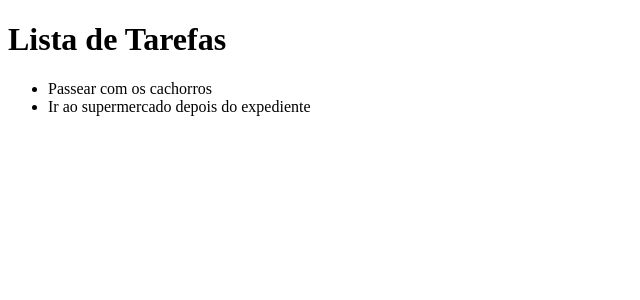
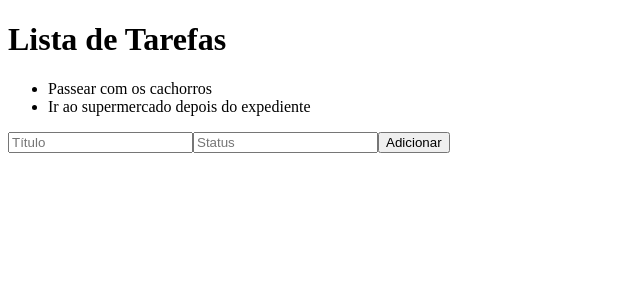
Before and after one commit to Vieired/todo-list, an Angular app: page / in a window 1280 px wide. Shown: the top 300 px of the page, without its empty margins (0-640 px from the left). Built offline with nearby package versions, Linux system fonts and the light colour scheme; data requests are answered from the project's data file.

Commit message:
feat: altera método addTodo para adicionar itens através do serviço criado

```diff
--- a/src/app/app.component.html
+++ b/src/app/app.component.html
@@ -24,3 +24,11 @@
     <p>Carregando...</p>
   </ng-template>
 </section>
+
+<section>
+  <form [formGroup]="form">
+    <input type="text" formControlName="title" placeholder="Título">
+    <input type="text" formControlName="done" placeholder="Status">
+    <button (click)="addTodo()">Adicionar</button>
+  </form>
+</section>
--- a/src/app/app.component.ts
+++ b/src/app/app.component.ts
@@ -24,7 +24,8 @@ export class AppComponent implements OnInit {
         Validators.minLength(3),
         Validators.maxLength(60),
         Validators.required
-      ])]
+      ])],
+      done: [null]
     })
 
     // this.load();
@@ -34,25 +35,44 @@ export class AppComponent implements OnInit {
     // this.service.list()
     //   .subscribe(data => this.todoList = data);
 
+    this.load();
+  }
+
+  load() {
+    // this.todos.push({
+    //   title: 'Passear com o cachorro',
+    //   done: false
+    // });
+    // this.todos.push({
+    //   title: 'Ir ao supermercado',
+    //   done: false
+    // });
+
     this.todoList$ = this.service.list();
   }
-
-  // load() {
-  //   this.todos.push({
-  //     title: 'Passear com o cachorro',
-  //     done: false
-  //   });
-  //   this.todos.push({
-  //     title: 'Ir ao supermercado',
-  //     done: false
-  //   });
-  // }
 
   // addTodo() {
   //   const title = this.form.controls['title'].value;
   //   this.todos.push(new Todo(title, false));
   //   this.form.reset();
   // }
+
+  addTodo() {
+    // this.submitted = true;
+    console.log(this.form.value)
+    if(this.form.valid) {
+      console.log('submit');
+      this.service.create(this.form.value).subscribe(
+        success => console.log('sucesso'),
+        error => console.error(error),
+        () => {
+          console.log('request completo');
+          this.form.reset();
+          this.load();
+        }
+      );
+    }
+  }
 
   removeTodo(todo: Todo) {
     const index = this.todos.indexOf(todo);
--- a/src/app/app.service.ts
+++ b/src/app/app.service.ts
@@ -1,7 +1,7 @@
 import { Injectable } from "@angular/core";
 import { HttpClient } from '@angular/common/http'
 import { Todo } from "src/models/todo.models";
-import { delay, tap } from 'rxjs/operators'
+import { delay, take, tap } from 'rxjs/operators'
 import { environment } from "src/environments/environment";
 
 @Injectable({
@@ -28,4 +28,13 @@ export class TodoListService {
                 tap(console.log)
             );
     }
+
+    create(todo: Todo) {
+        // const randomId = Math.ceil(Math.random() * Math.pow(10,4));
+        return this.http.post(this.API, todo)
+            .pipe(
+                tap(console.log),
+                take(1)
+            );
+    }
 }
```
Also changed, not shown: db.json (indentation only).
